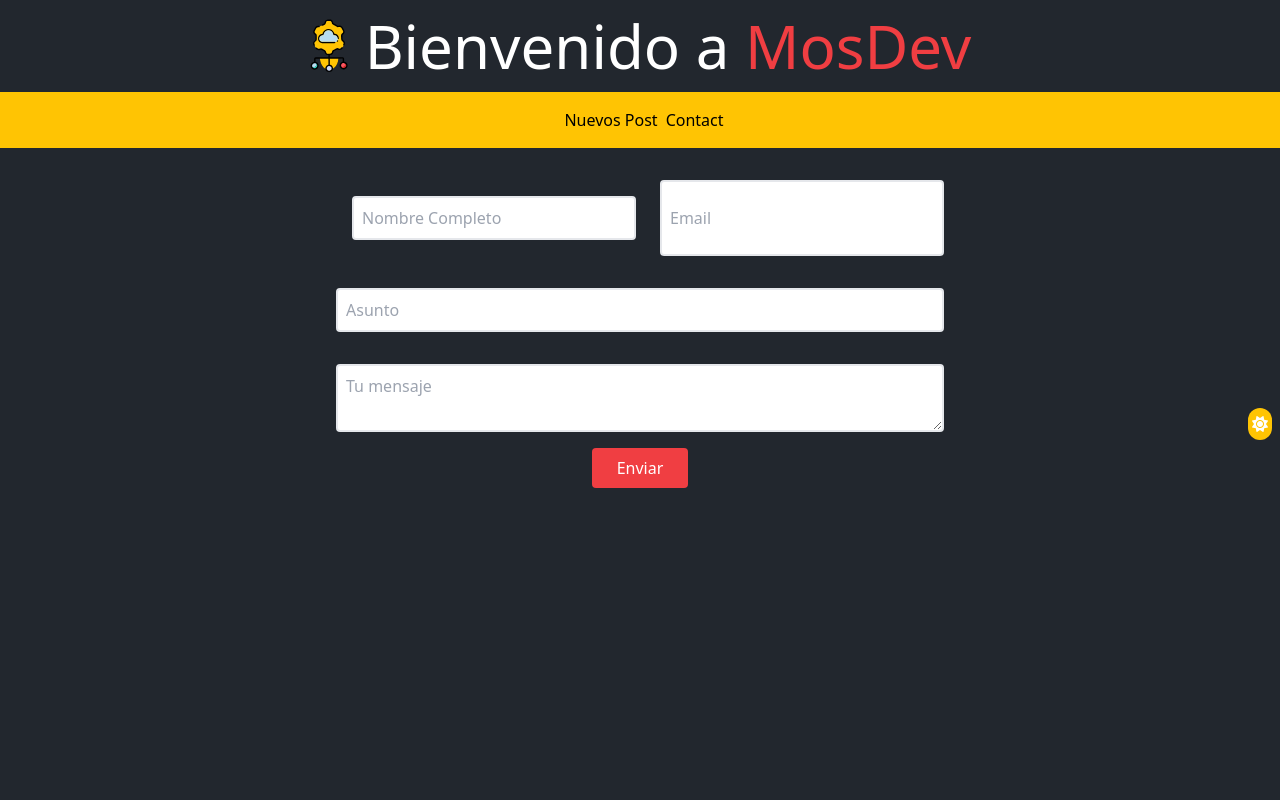
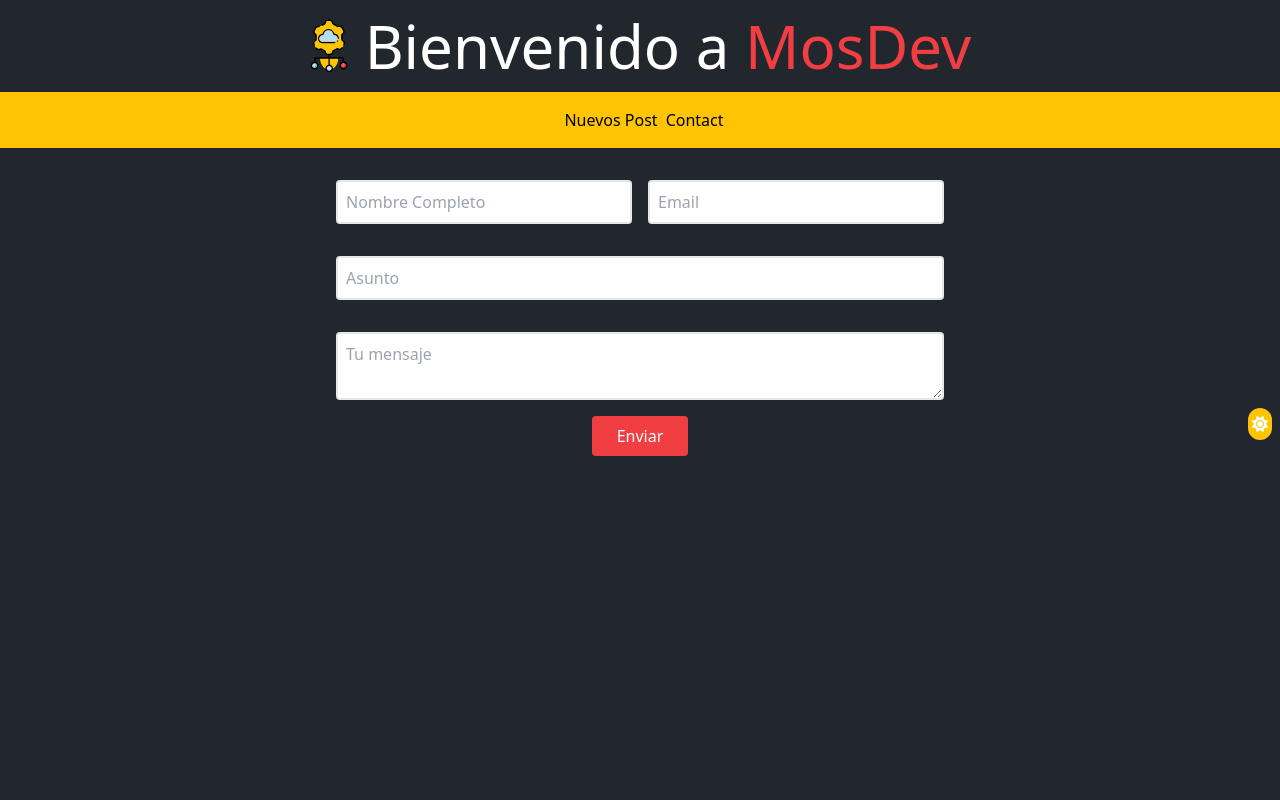
Before and after one commit to Jal7823/mosDevFrontEnd, a React (Vite) app: page /mosDevFrontEnd/contact in a window 1280 px wide. Shown: the top 800 px of the page. Built offline with nearby package versions, Linux system fonts and the light colour scheme.

Commit message:
fix: :hammer: fix contact form
fix contact form

```diff
--- a/src/pages/contact/Contact.jsx
+++ b/src/pages/contact/Contact.jsx
@@ -15,11 +15,11 @@ function Contact() {
     <div className="mx-auto dark:bg-bg-custom-gray h-screen">
       <div className="my-auto min-w-[50%]">
         <form onSubmit={handleSubmit(onSubmit)} className="flex justify-center mx-auto flex-col m-4 w-1/2 rounded">
-          <div className="flex justify-around p-4">
-            <input {...register('name')} className="border-2 w-full m-4 rounded p-2" type="text" placeholder="Nombre Completo" />
-            <input {...register('email')} className="border-2 w-full ml-2 rounded p-2" type="email" placeholder="Email" />
+          <div className="flex justify-around p-2 ">
+            <input {...register('name')} className="border-2 w-full m-2 rounded p-2" type="text" placeholder="Nombre Completo" />
+            <input {...register('email')} className="border-2 w-full  m-2 rounded p-2" type="email" placeholder="Email" />
           </div>
-          <input {...register('case')} className="w-100 border-2 p-2 m-4 rounded" type="text" placeholder="Asunto" />
+          <input {...register('case')} className="max-w-100 border-2 p-2 m-4 rounded" type="text" placeholder="Asunto" />
           <textarea {...register('description')} className="border-2 rounded p-2 m-4 focus:border-transparent" placeholder="Tu mensaje"></textarea>
           <button type="submit" className="bg-bg-custom-red p-2 rounded text-white w-24 mx-auto">
             Enviar
```
